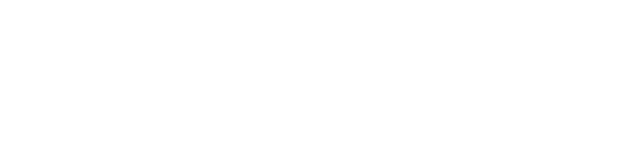
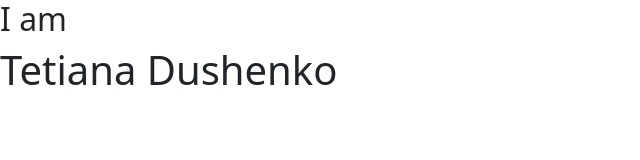
Before and after one commit to tatra-t/Portfolio, a plain HTML site: page index.html in a window 1280 px wide. Shown: the whole page, without its empty margins (0-640 px from the left). Drawn offline with nearby package versions, Linux system fonts and the light colour scheme.

Commit message:
add awesome

```diff
--- a/index.html
+++ b/index.html
@@ -7,12 +7,15 @@
     <link href="https://cdn.jsdelivr.net/npm/bootstrap@5.0.2/dist/css/bootstrap.min.css" rel="stylesheet"
         integrity="sha384-EVSTQN3/azprG1Anm3QDgpJLIm9Nao0Yz1ztcQTwFspd3yD65VohhpuuCOmLASjC" crossorigin="anonymous">
     <link rel="stylesheet" href="src/style.css">
+    <script src="https://kit.fontawesome.com/dbe7e75f64.js" crossorigin="anonymous"></script>
     <script src="https://cdn.jsdelivr.net/npm/bootstrap@5.0.2/dist/js/bootstrap.bundle.min.js"
         integrity="sha384-MrcW6ZMFYlzcLA8Nl+NtUVF0sA7MsXsP1UyJoMp4YLEuNSfAP+JcXn/tWtIaxVXM"
         crossorigin="anonymous"></script>
     <title>Document</title>
 </head>
 <body>
+    <h2> I am </h2>
+    <h1> Tetiana Dushenko</h1>
 
 </body>
 </html>
```
Also changed, not shown: about.html (+1 -0 lines), contact.html (+1 -0 lines), myWork.html (+1 -0 lines).
